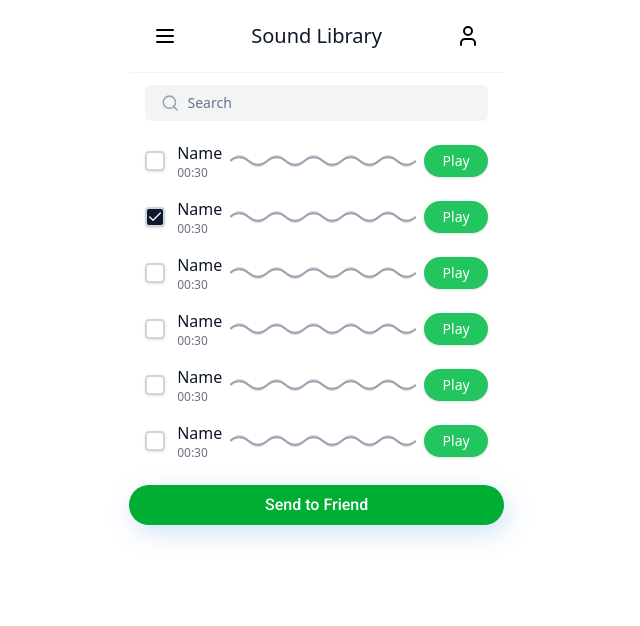
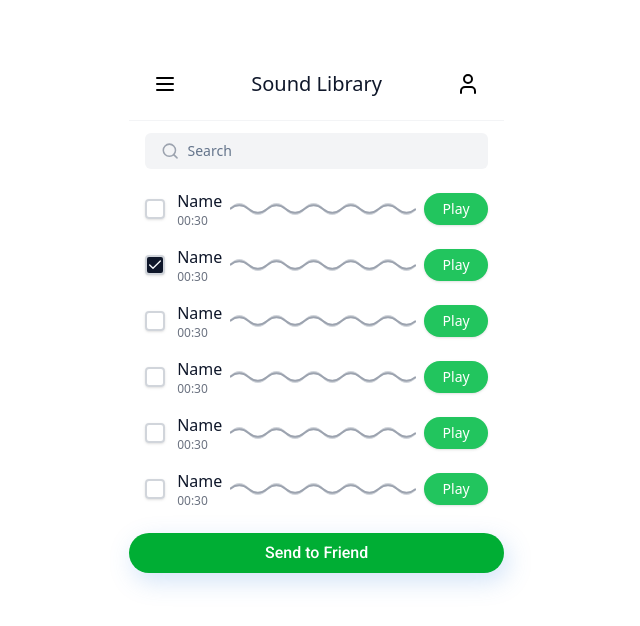
Before and after one commit to rahul3507/Sound-Explores-frontEnd, a React (Vite) app: page /sound-library in a window 1280 px wide. Shown: the top 626 px of the page, without its empty margins (430-1070 px from the left). Built offline with nearby package versions, Linux system fonts and the light colour scheme.

Commit message:
sidebar updated

```diff
--- a/src/screens/SoundLibrary/SideBar.jsx
+++ b/src/screens/SoundLibrary/SideBar.jsx
@@ -3,6 +3,13 @@ import React from 'react'
 import { Link } from 'react-router-dom'
 
 const SideBar = () => {
+
+    // Handle logout
+  const handleLogout = () => {
+    console.log("Logging out");
+    // Implement logout functionality
+  };
+
   return (
     <div className="flex w-full flex-col h-full">
               <div className="p-5 border-b border-gray-800">
--- a/src/screens/SoundLibrary/SoundLibrary.jsx
+++ b/src/screens/SoundLibrary/SoundLibrary.jsx
@@ -5,6 +5,7 @@ import { Checkbox } from "../../components/ui/checkbox";
 import { Input } from "../../components/ui/input";
 import { Link } from "react-router-dom";
 import SoundList from "./SoundList/SoundList";
+import SideBar from "./SideBar";
 
 const SoundLibrary = () => {
   // State for sidebar visibility
@@ -56,7 +57,8 @@ const SoundLibrary = () => {
           sidebarOpen ? "translate-x-0" : "-translate-x-full"
         }`}
       >
-        <div className="flex w-full flex-col h-full">
+        <SideBar/>
+        {/* <div className="flex w-full flex-col h-full">
           <div className="p-5 border-b border-gray-800">
             <h1 className="text-xl font-bold">App Name</h1>
           </div>
@@ -86,13 +88,13 @@ const SoundLibrary = () => {
               Log Out
             </button>
           </div>
-        </div>
+        </div> */}
       </div>
 
       {/* Main Content */}
       <div
         ref={mainContentRef}
-        className="bg-white flex flex-row justify-center w-full"
+        className="bg-white flex flex-row justify-center w-full mt-12"
       >
         <div className="bg-white w-[375px] h-[812px] relative">
           {/* Header */}
```
